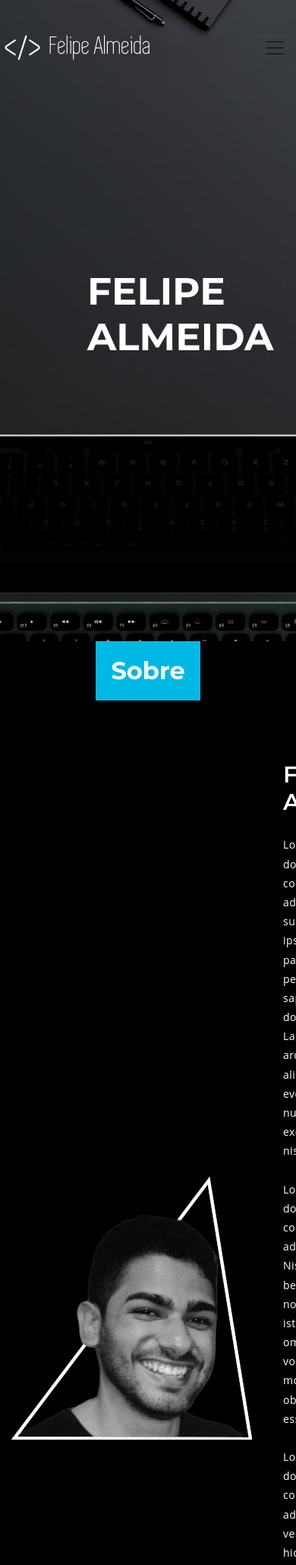
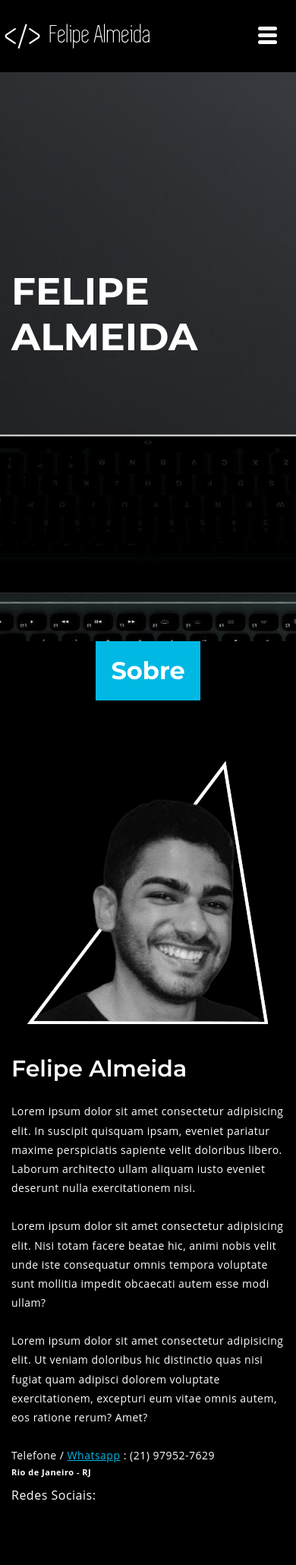
Before and after one commit to FelipeAlmeidaPaes/curriculo.github.io, a PHP site: page / in a window 390 px wide; the page is wider, and only the part inside the window is pictured. Shown: the top 2060 px of that part at 76% size. Run offline with PHP 8.4, Linux system fonts and the light colour scheme; some libraries are stand-ins or nearby versions.

Commit message:
media queries

```diff
--- /dev/null
+++ b/dist/media-queries.css
@@ -0,0 +1,150 @@
+@media only screen and (max-width: 360px) {
+  .sobre-image img {
+    max-width: 300px;
+    margin: 0 auto;
+  }
+}
+
+@media only screen and (max-width: 991px) {
+  .navbar {
+		background: #000;
+		padding: 20px 0;
+		height: -webkit-fit-content;
+		height: -moz-fit-content;
+		height: fit-content;
+	}
+
+	.navbar-toggler {
+		border: none !important;
+    outline: none;
+    position: relative;
+    height: 25px;
+    width: 25px;
+    padding: 0;
+    margin-right: 25px;
+	}
+
+	.navbar-toggler:focus {
+		outline: none;
+	}
+
+	.navbar-toggler span {
+		display: block;
+		position: absolute;
+		height: 5px;
+		width: 100%;
+		background: #fff;
+		border-radius: 9px;
+		opacity: 1;
+		left: 0;
+		transform: rotate(0deg);
+		transition: 0.25s ease-in-out;
+	}
+
+	.navbar-toggler span:nth-child(1) {
+		top: 0px;
+	}
+
+	.navbar-toggler span:nth-child(2) {
+		top: 9px;
+	}
+
+	.navbar-toggler span:nth-child(3) {
+		top: 18px;
+	}
+
+	.open span:nth-child(1) {
+		top: 9px;
+		transform: rotate(135deg);
+	}
+
+	.open span:nth-child(2) {
+		opacity: 0;
+		left: -60px;
+	}
+
+	.open span:nth-child(3) {
+		top: 9px;
+		transform: rotate(-135deg);
+	}
+
+	.social-icons {
+		display: none;
+	}
+}
+
+@media only screen and (max-width: 600px) {
+
+	.home-content-wrapper {
+		margin-left: 0;
+		max-width: 100%;
+	}
+
+	.sobre-content-wrapper {
+		grid-template-areas: "a";
+		grid-template-columns: none;
+  }
+
+  .sobre-image img {
+    margin: 0 auto;
+  }
+
+	.endereco {
+		float: left;
+	}
+
+	.skills-content-wrapper {
+		grid-template-areas: "a";
+		grid-template-columns: none;
+	}
+
+	.portfolio-content-wrapper {
+		grid-template-areas: "a";
+		grid-template-columns: none;
+  }
+
+  .toTop{
+    display: none;
+  }
+}
+
+@media only screen and (min-width: 601px) and (max-width: 767px) {
+
+	.home-content-wrapper {
+		margin-left: 0;
+		max-width: 100%;
+	}
+
+	.sobre-content-wrapper {
+		grid-template-areas: "a";
+		grid-template-columns: none;
+  }
+
+  .sobre-image img {
+    margin: 0 auto;
+  }
+
+	.endereco {
+		float: left;
+	}
+
+	.skills-content-wrapper {
+		grid-template-areas: "a a";
+		grid-template-columns: none;
+	}
+
+	.portfolio-content-wrapper {
+		grid-template-areas: "a a";
+		grid-template-columns: none;
+  }
+
+  .toTop{
+    display: none;
+  }
+}
+
+@media only screen and (min-width: 768px) and (max-width: 991px) {
+	.endereco {
+		float: left;
+	}
+}
--- a/index.php
+++ b/index.php
@@ -11,6 +11,7 @@
   <link href="https://fonts.googleapis.com/css?family=Montserrat:400,500,600,700&display=swap" rel="stylesheet">
   <link rel="stylesheet" href="dist/fancybox.min.css">
   <link rel="stylesheet" href="dist/style.css">
+  <link rel="stylesheet" href="dist/media-queries.css">
   <script>
     'use strict';
 
--- a/js/scripts.js
+++ b/js/scripts.js
@@ -61,6 +61,12 @@
     }
   }
 
+  $(doc).ready(function(){
+    $('.navbar-toggler').click(function(){
+      $(this).toggleClass('open');
+    });
+  });
+
   // block fancybox to change url
   $.fancybox.defaults.hash = false;
 
--- a/navbar.php
+++ b/navbar.php
@@ -17,7 +17,9 @@
       </span>
     </a>
     <button class="navbar-toggler" type="button" data-toggle="collapse" data-target="#navbarNav" aria-controls="navbarNav" aria-expanded="false" aria-label="Toggle navigation">
-      <span class="navbar-toggler-icon"></span>
+      <span></span>
+      <span></span>
+      <span></span>
     </button>
     <div class="collapse navbar-collapse" id="navbarNav">
       <ul class="navbar-nav ml-auto">
```
Also changed, not shown: css/media-queries.css (added, +160 -0 lines).
